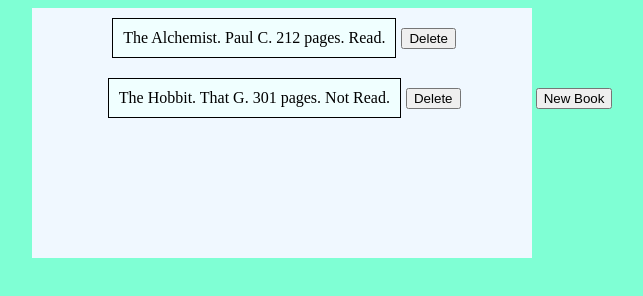
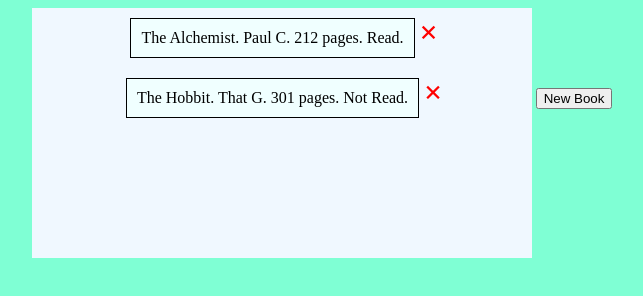
Before and after one commit to Lawson7/book-library-app, a plain HTML site: page index.html in a window 1280 px wide. Shown: the whole page, without its empty margins (318-961 px from the left). Drawn offline with Linux system fonts and the light colour scheme.

Commit message:
Add and delete book feature

```diff
--- a/script.js
+++ b/script.js
@@ -10,9 +10,17 @@ function Book(title, author, pages, read) {
 
 function addBookToLibrary (Book){
     myLibrary.push(Book);
+
 };
 
+const bookDisplay = document.getElementById('bookDisplay');
 
+
+function clearDisplay(){
+    bookDisplay.innerHTML = '';
+};
+
+//test books
 
 const theHobbit = new Book('The Hobbit', 'That G', '301 pages', 'Not Read');
 const theAlchemist = new Book('The Alchemist', 'Paul C', '212 pages', 'Read');
@@ -20,30 +28,54 @@ const theAlchemist = new Book('The Alchemist', 'Paul C', '212 pages', 'Read');
 addBookToLibrary(theAlchemist);
 addBookToLibrary(theHobbit);
 
+//test books
 
-const bookDisplay = document.getElementById('bookDisplay');
-
-function clearDisplay(){
-    myLibrary = [];
-}
 
 function render(books) {
+
     clearDisplay()
+
     books.forEach(book => {
+
         const bookBox = document.createElement('div');
-        const delButton = document.createElement('button');
+        const delButton = document.createElement('span');
+
+
         bookBox.className = 'bookBox'
         bookBox.textContent = '';
         bookDisplay.appendChild(bookBox);
+
         delButton.className = 'delBook'
-        delButton.textContent = 'Delete'
+        delButton.textContent = '×'
         bookDisplay.appendChild(delButton);
 
-        for (let prop in book){
-            bookBox.textContent = bookBox.textContent + (book[prop]) + '. ';
-        }
+        bookBox.setAttribute("order", books.indexOf(book));
+        console.log(bookBox.attributes.order)
+
+        delButton.setAttribute("order", books.indexOf(book));
+        console.log(delButton.attributes.order)
+
+        delButton.addEventListener('click', function(e){
+
+            let order = e.target.order;
+
+            for (let i = 0; i < myLibrary.length; i++) {
+                if (myLibrary[i].order == order) {
+                    bookBox.remove();
+                    delButton.remove();
+                    console.log(myLibrary)
+                    myLibrary.splice(i, 1);
+                    break;
+                }
+            }
+        });
+
+            for (let prop in book){
+                bookBox.textContent = bookBox.textContent + (book[prop]) + '. ';
+            }
     });
-};
+}
+
 
 render(myLibrary);
 
@@ -55,4 +87,5 @@ function AddBookButton() {
     const newBook = new Book(title, author, pages + ' pages', read);
     addBookToLibrary(newBook);
     render(myLibrary);
+
 };
--- a/styles.css
+++ b/styles.css
@@ -17,3 +17,9 @@ html {
     padding: 10px;
     border: solid 1px black;
 }
+
+.delBook{
+    color: red;
+    font-weight: bolder;
+    font-size: 2em;
+}
```
